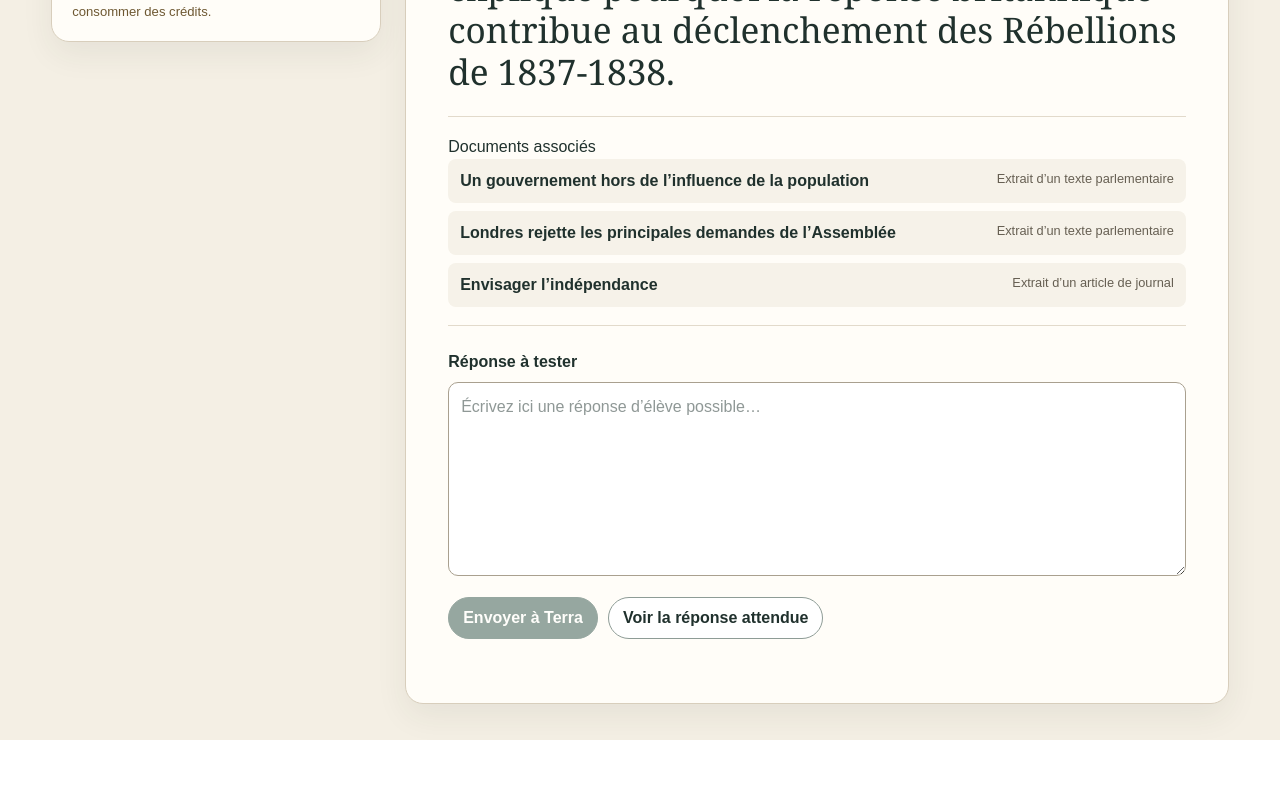
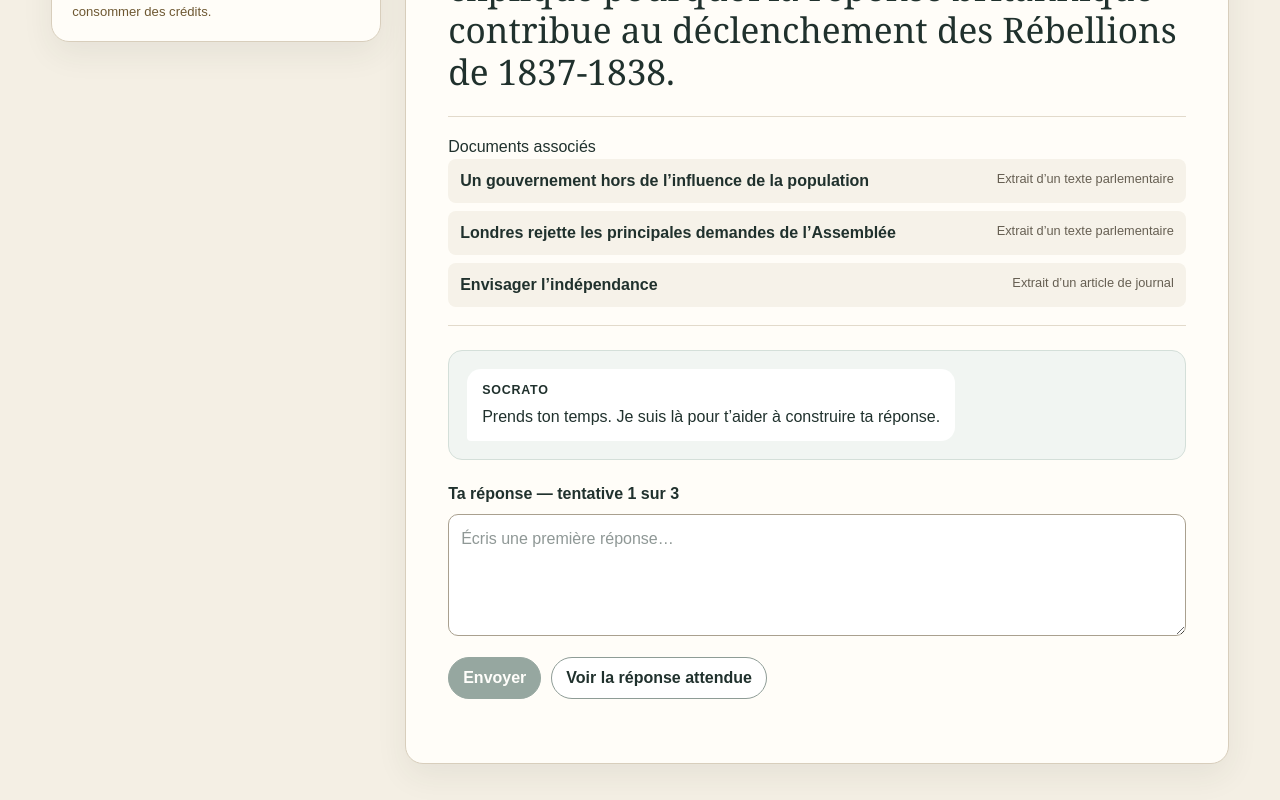
Before and after one commit to socratohistoire/socrato, a Next.js app: page /teacher/api-test in a window 1280 px wide. Shown: the part 383-1183 px from the top of the page. Before the commit the page ends 1123 px from the top, so only its background shows below. Built offline with nearby package versions, Linux system fonts and the light colour scheme.

Commit message:
Ajoute la conversation au banc d essai Terra

```diff
--- a/app/teacher/api-test/actions.ts
+++ b/app/teacher/api-test/actions.ts
@@ -9,7 +9,7 @@ import type { StudentResponse } from "@/lib/pedagogical-session-engine/types";
 import { validateStructuredAnalysis } from "@/lib/pedagogical-session-engine/validation";
 import { createCatalogLearningSessionQuestions } from "@/lib/student-learning-session/demo-provider";
 
-type TestRequest = { questionId: string; content: string };
+type TestRequest = { questionId: string; content: string; attemptNumber: number };
 
 export async function analyzeActeUnionTestResponse(request: TestRequest) {
   await requireTeacherActor();
@@ -17,7 +17,8 @@ export async function analyzeActeUnionTestResponse(request: TestRequest) {
     return { ok: false as const, error: "Terra n’est pas activée dans la configuration actuelle." };
   }
   if (typeof request?.questionId !== "string" || typeof request?.content !== "string"
-    || request.content.trim().length === 0 || request.content.length > 10_000) {
+    || request.content.trim().length === 0 || request.content.length > 10_000
+    || !Number.isInteger(request.attemptNumber) || request.attemptNumber < 1 || request.attemptNumber > 3) {
     return { ok: false as const, error: "Choisissez une question et écrivez une réponse à tester." };
   }
   try {
@@ -30,10 +31,10 @@ export async function analyzeActeUnionTestResponse(request: TestRequest) {
       sessionId: "teacher-api-test", activityId: "teacher-api-test", questionId: definition.id,
       notionId: definition.notionId, primaryOperationId: definition.primaryOperationId,
       operationIds: [...definition.operationIds], historicalKnowledgeIds: [...definition.historicalKnowledgeIds],
-      documentIds: [...definition.documentIds], attemptNumber: 1, hintLevel: 0, content: request.content,
+      documentIds: [...definition.documentIds], attemptNumber: request.attemptNumber, hintLevel: 0, content: request.content,
     };
     const analysis = validateStructuredAnalysis(await createConfiguredOpenAIPedagogicalAnalyzer().analyze(response, definition), definition);
-    const feedback = createPedagogicalFeedback(analysis, definition, analysis.pedagogicalOutcome === "non_exploitable" ? 1 : 0);
+    const feedback = createPedagogicalFeedback(analysis, definition, analysis.pedagogicalOutcome === "non_exploitable" ? request.attemptNumber : 0);
     return { ok: true as const, analysis, feedback };
   } catch {
     return { ok: false as const, error: "Terra n’a pas pu analyser cette réponse. Vérifiez la configuration et les crédits, puis réessayez." };
--- a/app/teacher/api-test/test-view.tsx
+++ b/app/teacher/api-test/test-view.tsx
@@ -8,6 +8,7 @@ type Question = {
   expectedAnswer: string; documents: Array<{ id: string; title: string; typeLabel: string }>;
 };
 type Result = Awaited<ReturnType<typeof analyzeActeUnionTestResponse>>;
+type Message = { id: string; author: "student" | "socrato" | "system"; content: string };
 
 const OUTCOMES: Record<string, string> = {
   satisfactory: "Réussie", partially_satisfactory: "Partiellement réussie",
@@ -18,19 +19,37 @@ export function ApiTestView({ questions }: { questions: Question[] }) {
   const [index, setIndex] = useState(0);
   const [content, setContent] = useState("");
   const [result, setResult] = useState<Result>();
+  const [messages, setMessages] = useState<Message[]>([]);
+  const [attemptNumber, setAttemptNumber] = useState(1);
   const [showExpected, setShowExpected] = useState(false);
   const [pending, startTransition] = useTransition();
   const question = questions[index];
   const counter = useMemo(() => `${index + 1} / ${questions.length}`, [index, questions.length]);
 
   function choose(next: number) {
-    setIndex(next); setContent(""); setResult(undefined); setShowExpected(false);
+    setIndex(next); setContent(""); setResult(undefined); setMessages([]); setAttemptNumber(1); setShowExpected(false);
   }
   function submit() {
     if (!question || !content.trim()) return;
-    startTransition(async () => setResult(await analyzeActeUnionTestResponse({ questionId: question.id, content })));
+    const answer = content.trim();
+    const currentAttempt = attemptNumber;
+    setContent("");
+    setMessages((current) => [...current, { id: `student-${currentAttempt}`, author: "student", content: answer }]);
+    startTransition(async () => {
+      const nextResult = await analyzeActeUnionTestResponse({ questionId: question.id, content: answer, attemptNumber: currentAttempt });
+      setResult(nextResult);
+      setMessages((current) => [...current, {
+        id: `reply-${currentAttempt}`,
+        author: nextResult.ok ? "socrato" : "system",
+        content: nextResult.ok ? nextResult.feedback.studentFacingText : nextResult.error,
+      }]);
+      setAttemptNumber(currentAttempt + 1);
+    });
   }
   if (!question) return <p>Aucune question approuvée n’est disponible.</p>;
+  const completed = result?.ok && result.analysis.pedagogicalOutcome === "satisfactory";
+  const exhausted = attemptNumber > 3 && !completed;
+  const canAnswer = !pending && !completed && !exhausted;
 
   return (
     <div className="api-test-grid">
@@ -47,14 +66,20 @@ export function ApiTestView({ questions }: { questions: Question[] }) {
         <div className="api-test-meta"><span>{question.format}</span><span>{question.operation}</span></div>
         <h2>{question.prompt}</h2>
         <div className="api-test-documents"><h3>Documents associés</h3>{question.documents.length ? <ul>{question.documents.map((document) => <li key={document.id}><strong>{document.title}</strong><small>{document.typeLabel}</small></li>)}</ul> : <p>Aucun document associé.</p>}</div>
-        <label htmlFor="test-answer">Réponse à tester</label>
-        <textarea id="test-answer" value={content} onChange={(event) => setContent(event.target.value)} rows={7} placeholder="Écrivez ici une réponse d’élève possible…" />
-        <div className="api-test-actions"><button className="api-test-primary" disabled={pending || !content.trim()} onClick={submit}>{pending ? "Analyse en cours…" : "Envoyer à Terra"}</button><button onClick={() => setShowExpected((value) => !value)}>{showExpected ? "Masquer" : "Voir"} la réponse attendue</button></div>
+        <div className="api-test-conversation" aria-live="polite">
+          <article className="api-test-message api-test-message--socrato"><strong>Socrato</strong><p>{messages.length ? "Poursuivons ensemble." : "Prends ton temps. Je suis là pour t’aider à construire ta réponse."}</p></article>
+          {messages.map((message) => <article key={message.id} className={`api-test-message api-test-message--${message.author}`}><strong>{message.author === "student" ? "Élève" : message.author === "socrato" ? "Socrato" : "Système"}</strong><p>{message.content}</p></article>)}
+          {pending ? <article className="api-test-message api-test-message--socrato"><strong>Socrato</strong><p>Je regarde ta réponse…</p></article> : null}
+        </div>
+        {result?.ok ? <p className={`api-test-outcome api-test-outcome--${result.analysis.pedagogicalOutcome}`}>{OUTCOMES[result.analysis.pedagogicalOutcome]}</p> : null}
+        {canAnswer ? <><label htmlFor="test-answer">Ta réponse — tentative {attemptNumber} sur 3</label><textarea id="test-answer" value={content} onChange={(event) => setContent(event.target.value)} rows={4} placeholder={attemptNumber === 1 ? "Écris une première réponse…" : "Tu peux préciser ou reformuler ta réponse…"} /></> : null}
+        <div className="api-test-actions">
+          {canAnswer ? <button className="api-test-primary" disabled={!content.trim()} onClick={submit}>Envoyer</button> : null}
+          {(completed || exhausted) && index < questions.length - 1 ? <button className="api-test-primary" onClick={() => choose(index + 1)}>Question suivante</button> : null}
+          <button onClick={() => setShowExpected((value) => !value)}>{showExpected ? "Masquer" : "Voir"} la réponse attendue</button>
+          {messages.length ? <button onClick={() => choose(index)}>Recommencer cette question</button> : null}
+        </div>
         {showExpected ? <div className="api-test-expected"><h3>Réponse attendue</h3><p>{question.expectedAnswer}</p></div> : null}
-        {result ? result.ok ? <div className={`api-test-result api-test-result--${result.analysis.pedagogicalOutcome}`} aria-live="polite">
-          <div className="api-test-result-heading"><h3>Décision de Terra</h3><strong>{OUTCOMES[result.analysis.pedagogicalOutcome]}</strong></div>
-          <p className="api-test-feedback">{result.feedback.studentFacingText}</p>
-        </div> : <p className="api-test-error" role="alert">{result.error}</p> : null}
       </section>
     </div>
   );
```
Also changed, not shown: app/teacher/api-test/test-view.css, 1 other file (tests, documents, lock files or other folders).
